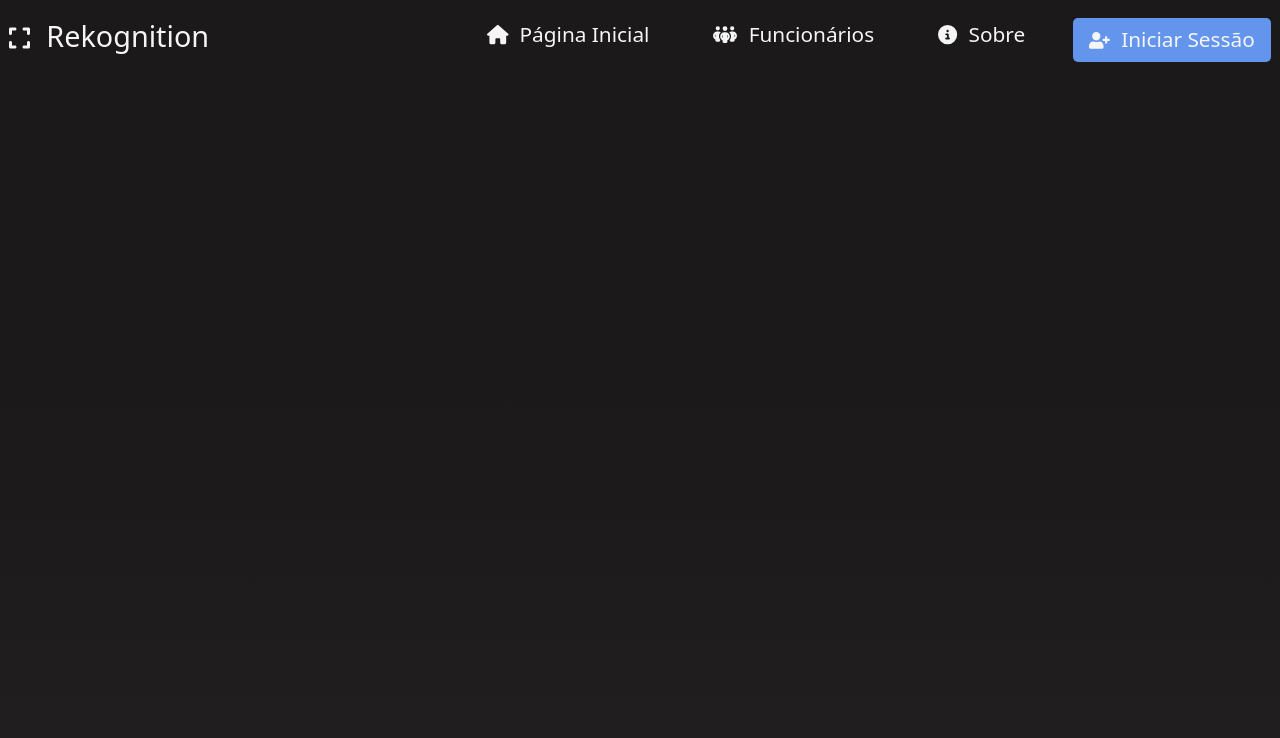
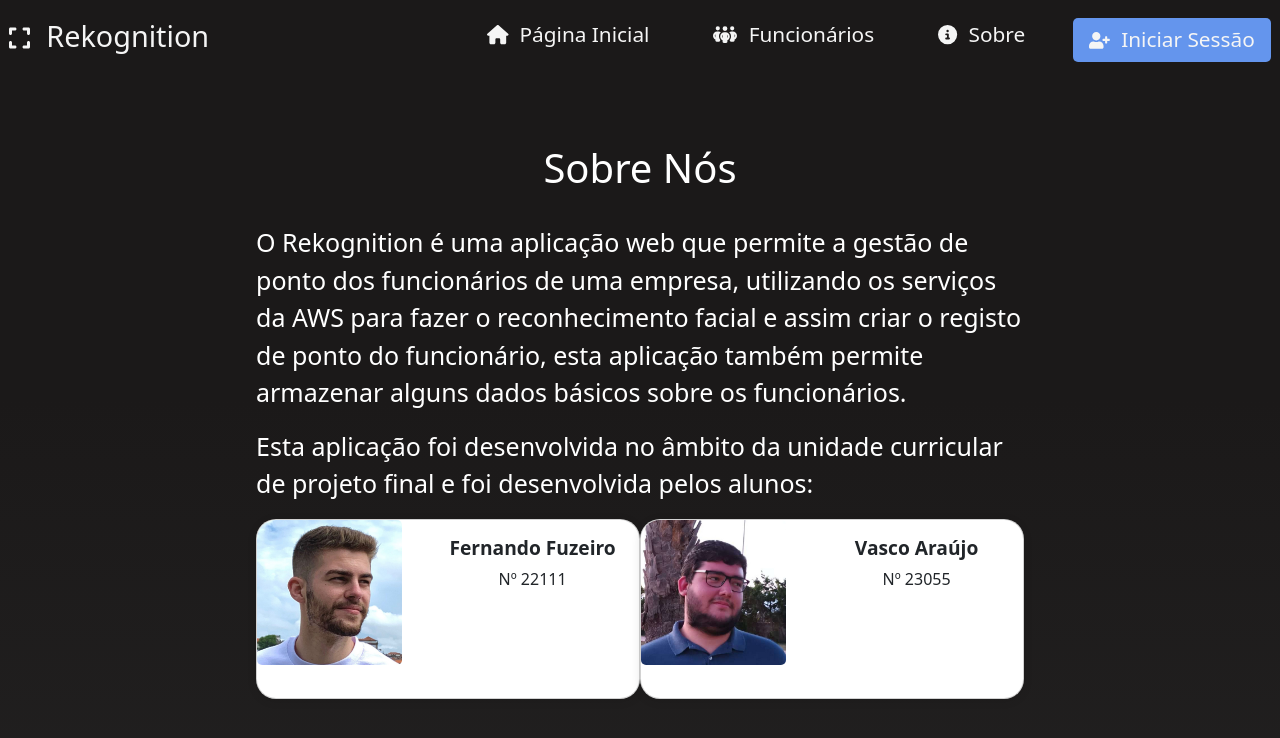
Before and after one commit to ferndiogo/FaceRecognitionFrontEnd, a React (Create React App) app in the folder facerecognition-frontend/: page /About in a window 1280 px wide. Shown: the top 738 px of the page. Built offline with nearby package versions, Linux system fonts and the light colour scheme.

Commit message:
Página do About

```diff
--- /dev/null
+++ b/facerecognition-frontend/src/pages/about/about.js
@@ -0,0 +1,48 @@
+import React from 'react';
+import './styles.css';
+
+function About() {
+    return (
+        <div className='content'>
+            <h1>Sobre Nós</h1>
+            <br />
+            <p className='pContent'>O Rekognition é uma aplicação web que permite a gestão de ponto dos funcionários de uma empresa, utilizando os serviços da AWS para fazer o
+                reconhecimento facial e assim criar o registo de ponto do funcionário, esta aplicação também permite armazenar alguns dados básicos sobre os funcionários.
+            </p>
+            <p className='pContent'>
+                Esta aplicação foi desenvolvida no âmbito da unidade curricular de projeto final e foi desenvolvida pelos alunos:
+            </p>
+            <div className='cards'>
+                <div className="card" style={{ width: '500px', height: '180px' }}>
+                    <div className="row no-gutters">
+                        <div className="col-sm-5">
+                            <img className="card-img" src={require("./img/Fernando.jpg")} />
+                        </div>
+                        <div className="col-sm-7">
+                            <div className="card-body">
+                                <h5 className="card-title">Fernando Fuzeiro</h5>
+                                <p className="card-text">Nº 22111</p>
+                            </div>
+                        </div>
+                    </div>
+                </div>
+
+                <div className="card" style={{ width: '500px', height: '180px' }}>
+                    <div className="row no-gutters">
+                        <div className="col-sm-5">
+                            <img className="card-img" src={require("./img/Vasco.jpg")} />
+                        </div>
+                        <div className="col-sm-7">
+                            <div className="card-body">
+                                <h5 className="card-title">Vasco Araújo</h5>
+                                <p className="card-text">Nº 23055</p>
+                            </div>
+                        </div>
+                    </div>
+                </div>
+            </div>
+        </div>
+    );
+}
+
+export default About;
--- /dev/null
+++ b/facerecognition-frontend/src/pages/about/styles.css
@@ -0,0 +1,24 @@
+h1 {
+    margin-top: 4rem;
+}
+
+.pContent {
+    color: white;
+    font-size: 25px;
+}
+
+.content {
+    margin: auto;
+    padding: 0% 20%;
+}
+
+.card {
+    float: left;
+    display: block;
+}
+
+.cards {
+    display: flex;
+    justify-content: center;
+    align-items: center;
+}
--- a/facerecognition-frontend/src/rotas.js
+++ b/facerecognition-frontend/src/rotas.js
@@ -4,6 +4,7 @@
 import Login from "./pages/login/login";
 import Home from "./pages/home";
 import Navbar from "./navbar/Navbar";
+import About from "./pages/about/about";
 
 function Rotas() {
     return (
@@ -14,6 +15,7 @@
                 <Route path="/" element={<Home />} />
                 <Route path="/Employees" element={<Employees />} />
                 <Route path="/Login" element={<Login />} />
+                <Route path="/About" element={<About />} />
             </Routes>
         </BrowserRouter>
     );
```
Also changed, not shown: facerecognition-frontend/src/pages/about/img/Fernando.jpg (added), facerecognition-frontend/src/pages/about/img/Vasco.jpg (added).
